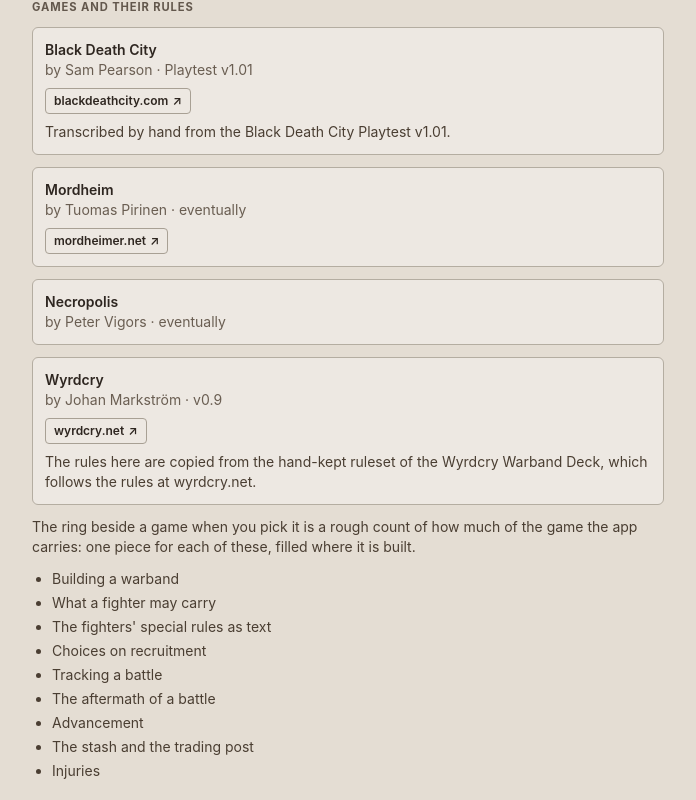
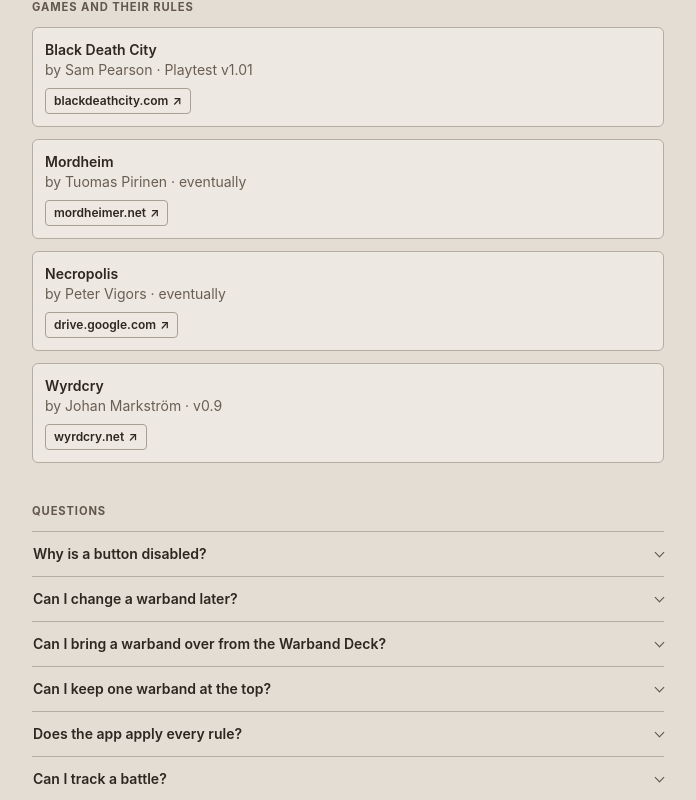
Before and after one commit to HENNIROCKS/fantasy-city-warbands, a SvelteKit app: page /info in a window 1280 px wide. Shown: the part 840-1640 px from the top of the page, without its empty margins (292-988 px from the left). Built offline with nearby package versions, Linux system fonts and the light colour scheme.

Commit message:
Comment-out some texts for restructuring, add Necropolis link

```diff
--- a/src/routes/info/+page.svelte
+++ b/src/routes/info/+page.svelte
@@ -2,20 +2,21 @@
 	import { resolve } from '$app/paths';
 	import PageHeader from '$lib/components/PageHeader.svelte';
 	import { APP_NAME, APP_TITLE, BUILD_DATE, REPO, STAGE } from '$lib/app';
-	import { areas } from '$lib/core/coverage';
+	// import { areas } from '$lib/core/coverage';
 	import { planned, systems } from '$lib/systems';
 
 	/** Each game's own site and where its rules come from, by game id. */
 	const SITES: Record<string, string> = {
 		wyrdcry: 'https://wyrdcry.net',
 		'black-death-city': 'https://www.blackdeathcity.com/',
-		mordheim: 'https://mordheimer.net/'
+		mordheim: 'https://mordheimer.net/',
+		necropolis: 'https://drive.google.com/file/d/1o60MheZKHSKCFAGHkzloo93Uj7TRvGff/'
 	};
 
 	const SOURCES: Record<string, string> = {
-		wyrdcry:
-			'The rules here are copied from the hand-kept ruleset of the Wyrdcry Warband Deck, which follows the rules at wyrdcry.net.',
-		'black-death-city': 'Transcribed by hand from the Black Death City Playtest v1.01.'
+		// wyrdcry:
+		// 	'The rules here are copied from the hand-kept ruleset of the Wyrdcry Warband Deck, which follows the rules at wyrdcry.net.',
+		// 'black-death-city': 'Transcribed by hand from the Black Death City Playtest v1.01.'
 	};
 
 	/** Playable games and those still to come in one list, by name. */
@@ -203,7 +204,7 @@
 				</li>
 			{/each}
 		</ul>
-		<p>
+		<!-- <p>
 			The ring beside a game when you pick it is a rough count of how much of the game the app carries:
 			one piece for each of these, filled where it is built.
 		</p>
@@ -211,7 +212,7 @@
 			{#each areas as area (area.label)}
 				<li>{area.label}</li>
 			{/each}
-		</ul>
+		</ul> -->
 	</section>
 
 	<section class="space-y-3">
```
